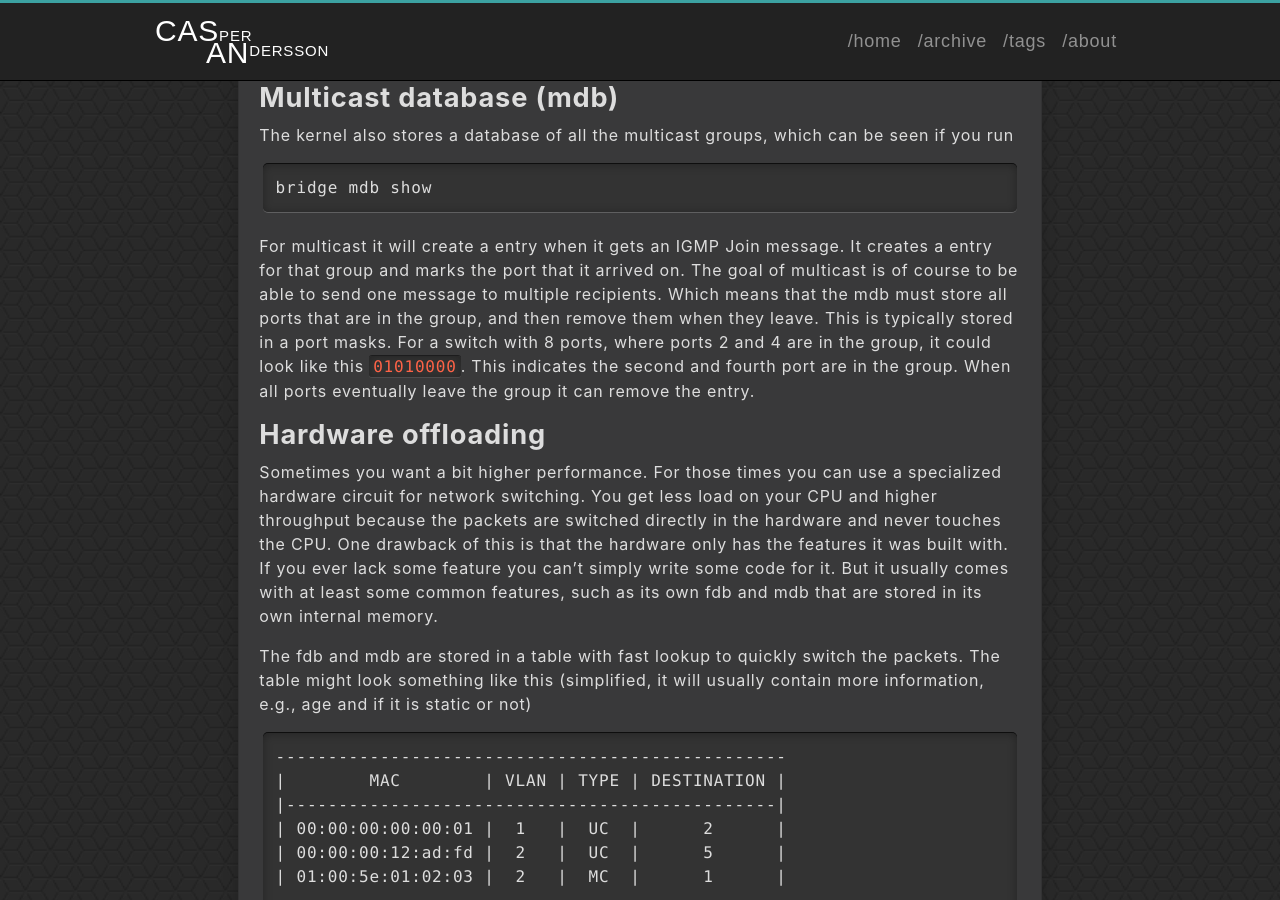
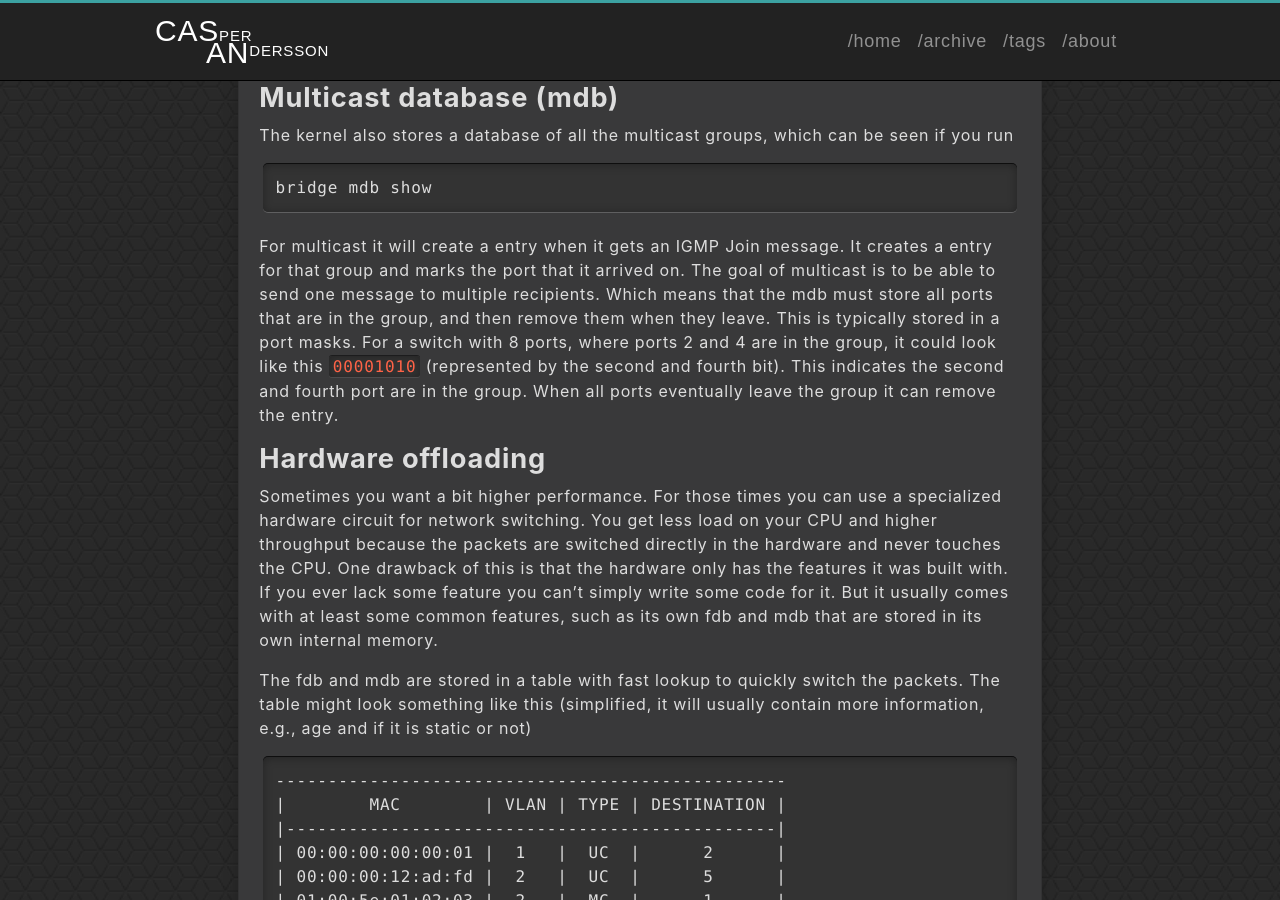
Before and after one commit to cappe987/cappe987.github.io, a Jekyll site: the page built from _posts/2022-02-04-bridge-fdb-mdb.md, in a window 1280 px wide and 900 px high, scrolled down 1194 px. Built offline with Jekyll 4.4.1, drawn with Linux system fonts in a browser that asks for light colours.

Commit message:
edit: small adjustments to fdb post

```diff
--- a/_posts/2022-02-04-bridge-fdb-mdb.md
+++ b/_posts/2022-02-04-bridge-fdb-mdb.md
@@ -66,13 +66,13 @@ bridge mdb show
 
 For multicast it will create a entry when it gets an IGMP Join message. It
 creates a entry for that group and marks the port that it arrived on. The goal
-of multicast is of course to be able to send one message to multiple
-recipients. Which means that the mdb must store all ports that are in the
-group, and then remove them when they leave. This is typically stored in a port
-masks. For a switch with 8 ports, where ports 2 and 4 are in the group, it
-could look like this `01010000`. This indicates the second and fourth port are
-in the group. When all ports eventually leave the group it can remove the
-entry.
+of multicast is to be able to send one message to multiple recipients. Which
+means that the mdb must store all ports that are in the group, and then remove
+them when they leave. This is typically stored in a port masks. For a switch
+with 8 ports, where ports 2 and 4 are in the group, it could look like this
+`00001010` (represented by the second and fourth bit). This indicates the
+second and fourth port are in the group. When all ports eventually leave the
+group it can remove the entry.
 
 # Hardware offloading
 Sometimes you want a bit higher performance. For those times you can use a
```
